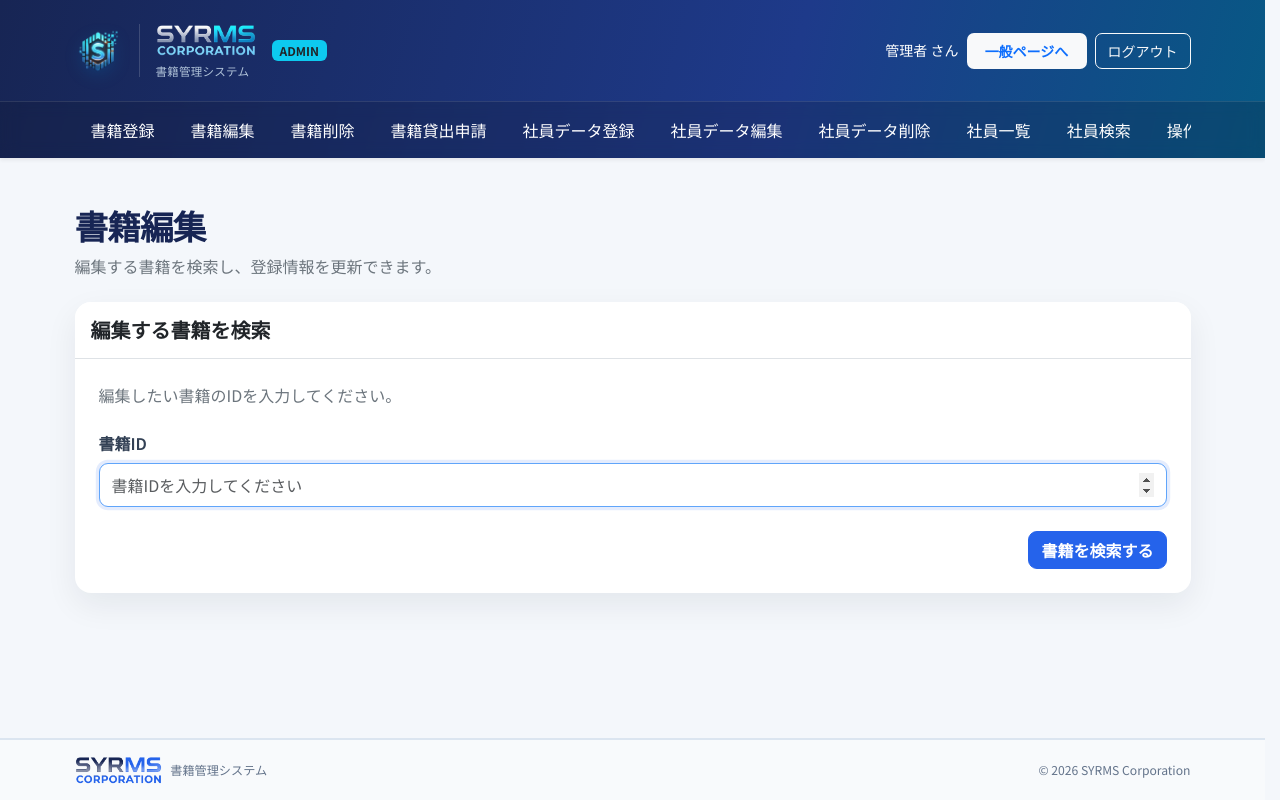
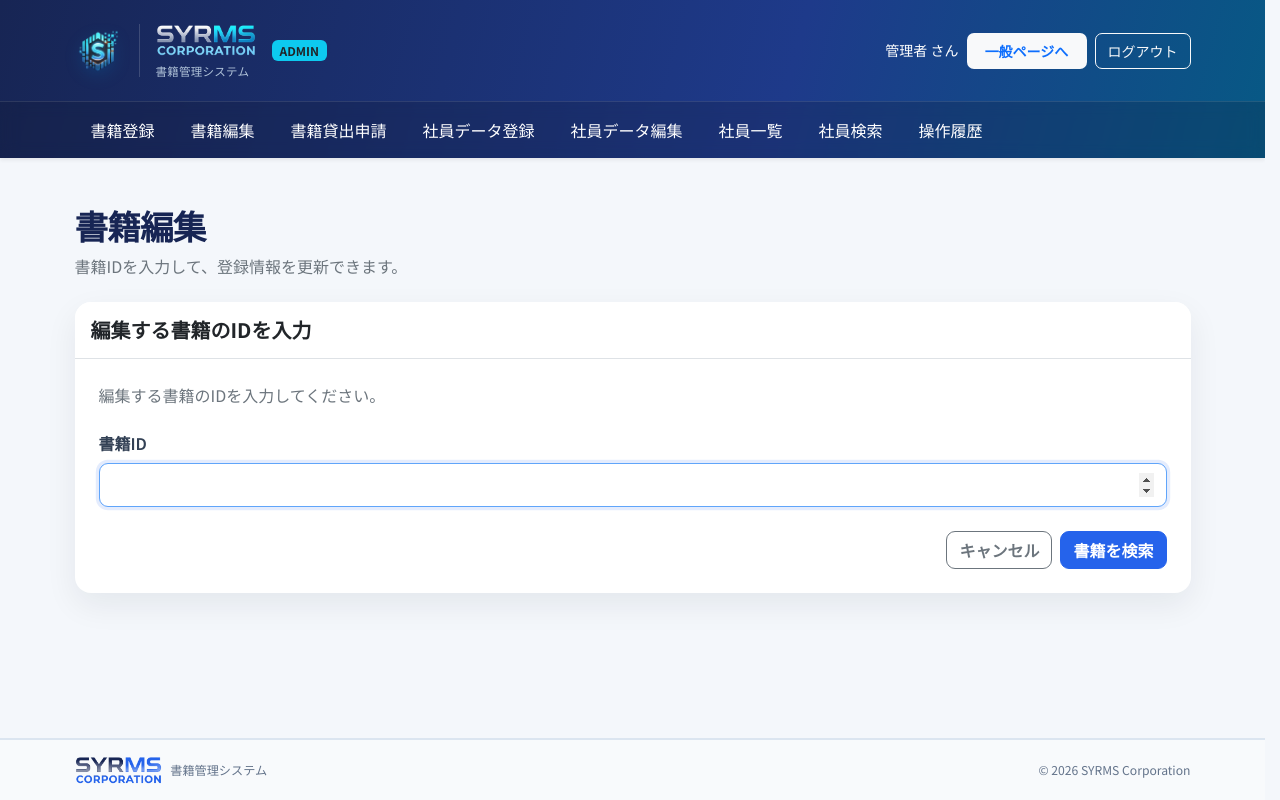
Before and after one commit to PTC-Team-1/book-management-app, a Laravel app: page /admin/books/edit in a window 1280 px wide. Run offline with Laravel 12, Linux system fonts and the light colour scheme; a user stored in the database is signed in; data comes from the database, SQL or seed files in the repository; parts of the project's set-up code (start-up, migrations or seed data) failed here and were passed over.

Commit message:
Remove book erase and use erase link from admin layout navigation

```diff
--- a/resources/views/books/edit.blade.php
+++ b/resources/views/books/edit.blade.php
@@ -9,7 +9,7 @@
     <div class="mb-4">
         <h1 class="fw-bold mb-2">書籍編集</h1>
         <p class="text-secondary mb-0">
-            編集する書籍を検索し、登録情報を更新できます。
+            書籍IDを入力して、登録情報を更新できます。
         </p>
     </div>
 
@@ -37,7 +37,7 @@
                         <!-- 書籍名 -->
                         <div class="col-12">
                             <label for="title" class="form-label fw-semibold">
-                                書籍名 <span class="text-danger">*</span>
+                                書籍名 <span class="badge bg-danger ms-1">必須</span>
                             </label>
                             <input
                                 type="text"
@@ -152,7 +152,7 @@
                         <!-- 書籍画像 -->
                         <div class="col-12">
                             <label for="thumbnail" class="form-label fw-semibold">
-                                書籍画像
+                                書籍画像URL
                             </label>
 
                             @if ($book->thumbnail)
@@ -160,22 +160,22 @@
                                     <img
                                         src="{{ $book->thumbnail }}"
                                         alt="{{ $book->title }}"
-                                        class="img-thumbnail"
-                                        style="max-height: 180px;"
+                                        class="book-edit-thumbnail img-thumbnail"
                                     >
                                 </div>
                             @endif
 
                             <input
-                                type="file"
+                                type="url"
                                 class="form-control"
                                 id="thumbnail"
                                 name="thumbnail"
-                                accept="image/*"
+                                placeholder="https://example.com/image.jpg"
+                                value="{{ old('thumbnail', $book->thumbnail) }}"
                             >
 
                             <div class="form-text">
-                                新しい画像を選択すると画像を変更できます。
+                                画像ファイルのURLを入力してください。例：http://127.0.0.1:8000/images/2_.jpg
                             </div>
 
                             @error('thumbnail')
@@ -188,8 +188,20 @@
                     </div>
 
                     <!-- ボタン -->
-                    <div class="d-flex justify-content-end gap-2 mt-4 pt-3 border-top">
+                    <div class="d-flex justify-content-between gap-2 mt-4 pt-3 border-top">
 
+                        {{-- 2026年11月26日追加: 編集中の書籍を引き継いで削除確認画面へ進む。 --}}
+                        <button
+                            type="submit"
+                            class="btn btn-outline-danger"
+                            formaction="/admin/books/erase"
+                            formmethod="POST"
+                            formnovalidate
+                        >
+                            書籍の削除確認へ
+                        </button>
+
+                        <div class="d-flex gap-2">
                             <a href="{{ route('admin.books.edit') }}"
                                class="btn btn-outline-secondary">
                                 キャンセル
@@ -198,7 +210,7 @@
                             <button type="submit" class="btn btn-primary">
                                 変更を保存する
                             </button>
-
+                        </div>
                     </div>
 
                 </form>
@@ -212,31 +224,27 @@
         <div class="card border-0 shadow-sm">
 
             <div class="card-header bg-white border-bottom py-3">
-                <h5 class="fw-bold mb-0">編集する書籍を検索</h5>
+                <h5 class="fw-bold mb-0">編集する書籍のIDを入力</h5>
             </div>
 
             <div class="card-body p-4">
 
                 <p class="text-secondary mb-4">
-                    編集したい書籍のIDを入力してください。
+                    編集する書籍のIDを入力してください。
                 </p>
 
                 <form action="{{ route('admin.books.edit') }}" method="POST">
                     @csrf
 
                     <div class="mb-4">
-                        <label for="id" class="form-label fw-semibold">
-                            書籍ID
-                        </label>
-
+                        <label for="id" class="form-label fw-semibold">書籍ID</label>
                         <input
                             type="number"
                             class="form-control"
                             id="id"
                             name="id"
-                            placeholder="書籍IDを入力してください"
+                            min="1"
                             value="{{ old('id') }}"
-                            min="1"
                             required
                             autofocus
                         >
@@ -248,9 +256,15 @@
                         @enderror
                     </div>
 
-                    <div class="d-flex justify-content-end ">
+                    <div class="d-flex justify-content-end gap-2">
+
+                        <a href="/admin/books/create"
+                           class="btn btn-outline-secondary">
+                            キャンセル
+                        </a>
+
                         <button type="submit" class="btn btn-primary">
-                            書籍を検索する
+                            書籍を検索
                         </button>
 
                     </div>
--- a/resources/views/layouts/admin.blade.php
+++ b/resources/views/layouts/admin.blade.php
@@ -84,11 +84,6 @@
                         書籍編集
                     </a>
 
-                    <a href="/admin/books/erase"
-                       class="nav-link">
-                        書籍削除
-                    </a>
-
                     <a href="{{ route('admin.books.rentals.index') }}"
                        class="nav-link">
                         書籍貸出申請
@@ -102,11 +97,6 @@
                     <a href="/admin/users/edit"
                        class="nav-link">
                         社員データ編集
-                    </a>
-
-                    <a href="/admin/users/erase"
-                       class="nav-link">
-                        社員データ削除
                     </a>
 
                     <a href="/admin/users"
```
Also changed, not shown: resources/views/users/edit.blade.php (+29 -10 lines). Lines whose indentation alone changed are shown as unchanged.
